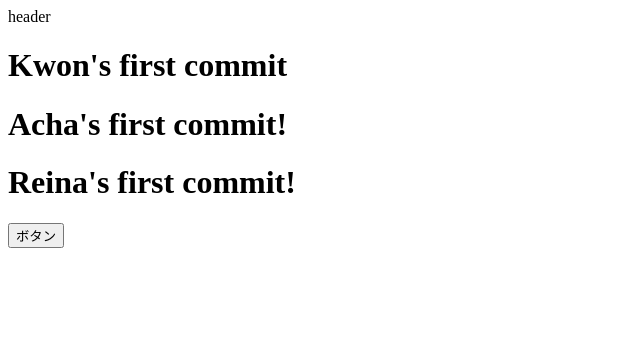
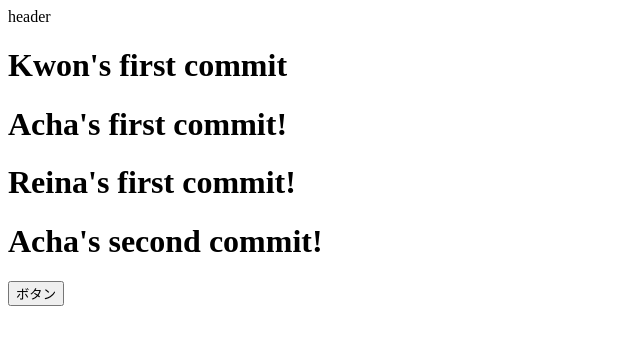
Before and after one commit to recursion-teamdev/practice, a plain HTML site: page index.html in a window 1280 px wide. Shown: the whole page, without its empty margins (0-640 px from the left). Drawn offline with Linux system fonts and the light colour scheme.

Commit message:
chore: 変更しました

```diff
--- a/index.html
+++ b/index.html
@@ -12,6 +12,7 @@
     <h1>Kwon's first commit</h1>
     <h1>Acha's first commit!</h1>
     <h1>Reina's first commit!</h1>
+    <h1>Acha's second commit!</h1>
     <button>ボタン</button>
   </body>
 </html>
```
